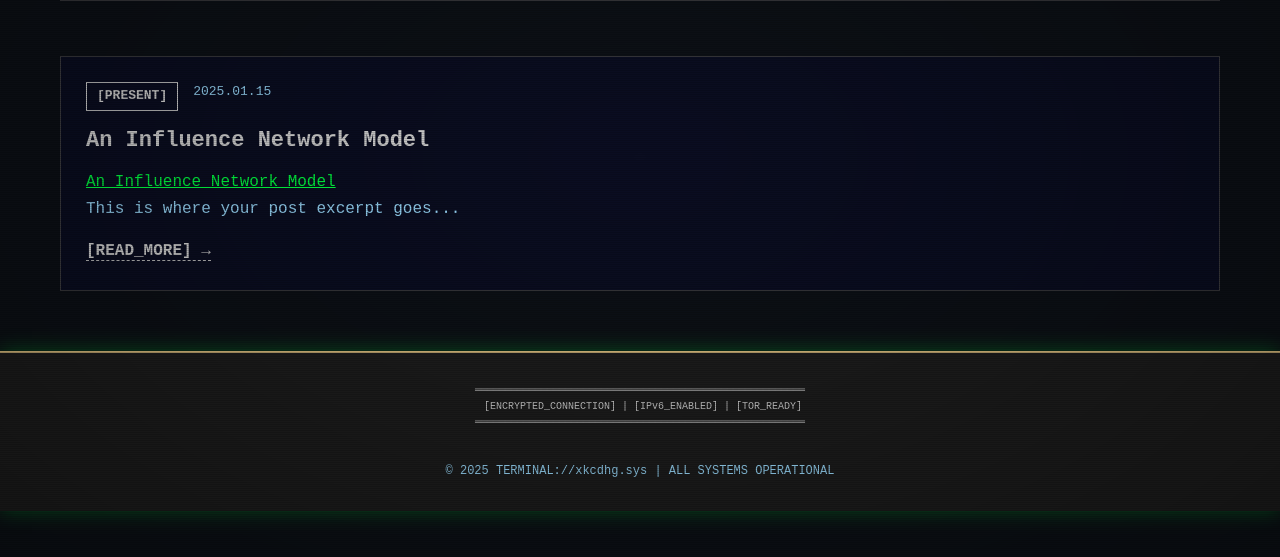
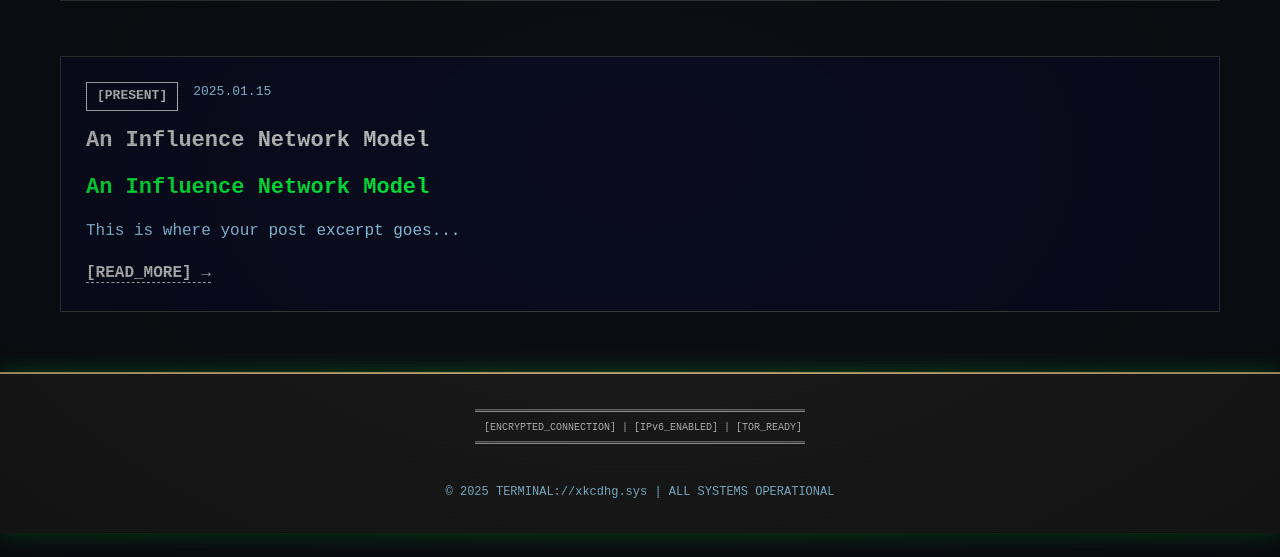
Before and after one commit to xkcdhg/xkcdhg.github.io, a plain HTML site: page posts/present/index.html in a window 1280 px wide. Shown: the part 243-800 px from the top of the page. Drawn offline with Linux system fonts and the light colour scheme.

Commit message:
first page

```diff
--- a/posts/present/index.html
+++ b/posts/present/index.html
@@ -39,7 +39,7 @@
                     <span class="date">2025.01.15</span>
                 </div>
                 <h3><a href="postone.html">An Influence Network Model</a></h3>
-                <a href="postone.html" style="cursor: pointer; color: #00ff41;">An Influence Network Model</a>
+                <h3><a href="../present/postone.html" style="cursor: pointer; color: #00ff41;">An Influence Network Model</a></h3>
                 <p class="post-excerpt">
                     This is where your post excerpt goes...
                 </p>
```
